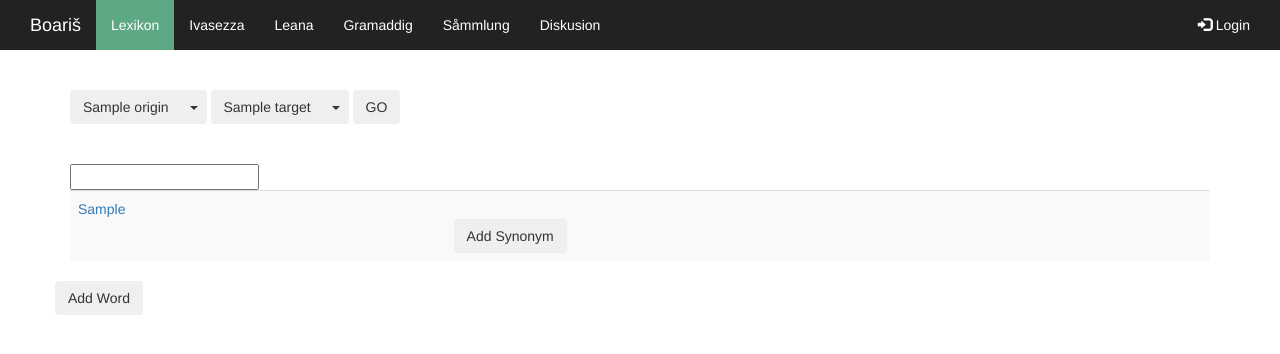
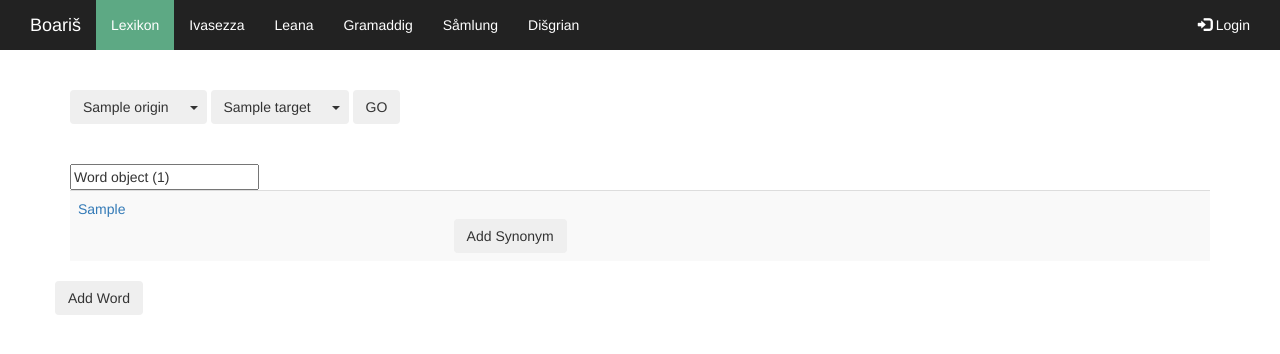
Before and after one commit to matumaros/boarbar, a Django app: template dictionary/templates/dictionary/main.html in a window 1280 px wide. Shown: the top 354 px of the page. Run offline with Django 3.2, Linux system fonts and the light colour scheme; tables that the repository leaves empty hold one stand-in row (values such as "Sample post"); the template is opened without the code that fills it: values that come from a table or form of the project are taken from there, most other values are stand-ins (such as "Sample title", 1, 10 or a date in 2020); some libraries are stand-ins or nearby versions.

Commit message:
Some minor tweaks and fixes

```diff
--- a/dictionary/templates/dictionary/main.html
+++ b/dictionary/templates/dictionary/main.html
@@ -67,8 +67,8 @@
         <li><a href="#">Ivasezza</a></li>
         <li><a href="#">Leana</a></li>
         <li><a href="#">Gramaddig</a></li>
-        <li><a href="#">Såmmlung</a></li>
-        <li><a href="#">Diskusion</a></li>
+        <li><a href="#">Såmlung</a></li>
+        <li><a href="#">Dišgrian</a></li>
       </ul>
       <ul class="nav navbar-nav navbar-right">
         <li><a href="#"><span class="glyphicon glyphicon-log-in"></span> Login</a></li>
@@ -110,7 +110,7 @@
   <br></br>
   <div class="row">
     <div class="col-md-12">
-      <input type="text" class="txt">
+      <input type="text" class="txt" value="{{ word }}">
     </div>
   </div>
   <div class="row">
@@ -151,7 +151,7 @@
               <table class="table table-striped">
                 {% for synonym in word.synonyms.all %}
                   {% if synonym.language.name == target %}
-                    <td>{{ synonym.word }}</td>
+                    <tr><td>{{ synonym.word }}</td></tr>
                   {% endif %}
                 {% endfor %}
               </table>
@@ -168,8 +168,7 @@
 </div>
 
 
-<div class="modal fade" id="add_word" tabindex="-1" role="dialog"
-     aria-labelledby="add_word_title" aria-hidden="true">
+<div class="modal fade" id="add_word" tabindex="-1" role="dialog" aria-labelledby="add_word_title" aria-hidden="true">
     <div class="modal-dialog">
         <div class="modal-content">
             <!-- Modal Header -->
@@ -200,11 +199,17 @@
                     <label class="col-sm-2 control-label"
                           for="add_word_language" >Language</label>
                     <div class="col-sm-10">
-                      <ul class="dropdown-menu" role="form">
-                        <li><a href="#">BAR</a></li>
-                        <li><a href="#">ENG</a></li>
-                        <li><a href="#">SPA</a></li>
-                      </ul>
+                      <div class="btn-group">
+                        <button type="button" class="btn">{{ origin }}</button>
+                        <button type="button" class="btn dropdown-toggle" data-toggle="dropdown">
+                          <span class="caret"></span>
+                        </button>
+                        <ul class="dropdown-menu" role="menu">
+                          {% for lang in languages.all %}
+                            <li><a href="#">{{ lang.name }}</a></li>
+                          {% endfor %}
+                        </ul>
+                      </div>
                     </div>
                   </div>
                   <div class="form-group">
--- a/dictionary/views.py
+++ b/dictionary/views.py
@@ -10,6 +10,7 @@
     words = Word.objects.filter(word__regex=word, language__name=origin)
     kwargs = {
         'words': words,
+        'word': word,
         'languages': Language.objects,
         'origin': origin,
         'target': target,
```
